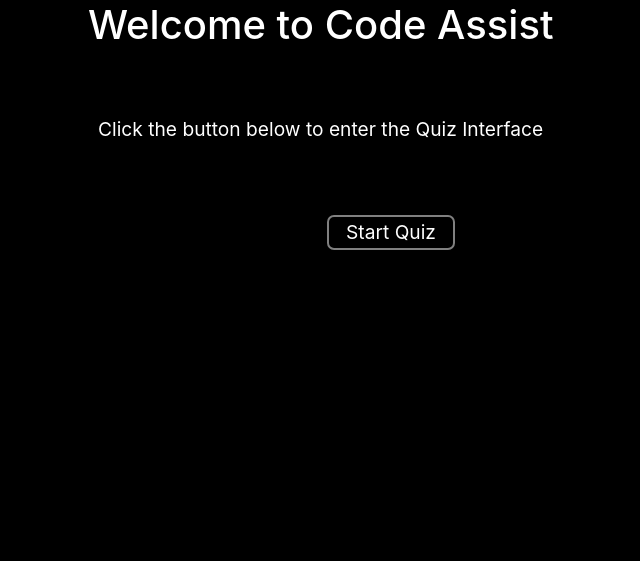
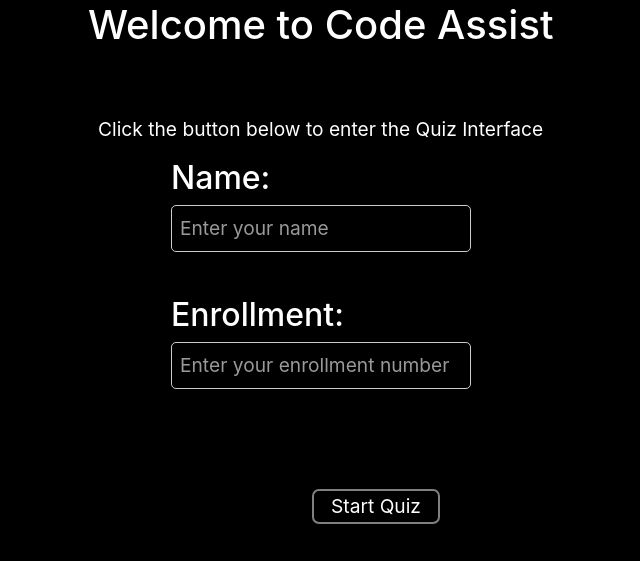
Before and after one commit to YashModi1804/CodeAssist, a Flask app: page / in a window 1280 px wide. Shown: the part 239-800 px from the top of the page, without its empty margins (319-959 px from the left). Run offline with Flask 3, Linux system fonts and the light colour scheme; some libraries are stand-ins or nearby versions.

Commit message:
input-fields

```diff
--- a/static/styles.css
+++ b/static/styles.css
@@ -241,6 +241,9 @@ body{
 #quiz-container h1, #quiz-container p,#quiz-container button {
   animation: rotateScaleColorFadeBlur 3s ease-in-out forwards;
 }
+.input-field{
+  animation: rotateScaleColorFadeBlur 3s ease-in-out forwards;
+}
 
 @keyframes fadeInOut {
   0% {
@@ -404,3 +407,33 @@ label.radio input:checked + span {
 #question::-webkit-scrollbar {
   margin-right: 0px; /* Adjust as needed to shift the scrollbar */
 }
+
+
+/* Style for labels */
+label {
+  display: block;
+  margin-bottom: 5px;
+  font-weight: bold;
+}
+
+/* Style for input fields */
+input[type="text"] {
+  width: 300px;
+  padding: 8px;
+  border: 1px solid #ccc;
+  border-radius: 5px;
+  box-sizing: border-box; /* Include padding and border in element's total width and height */
+  margin-bottom: 15px;
+}
+
+/* Style for placeholder text */
+input[type="text"]::placeholder {
+  color: #999;
+}
+
+/* Style for focus state */
+input[type="text"]:focus {
+  outline: none;
+  border-color: #66afe9; /* Change border color on focus */
+  box-shadow: 0 0 5px #66afe9; /* Add a subtle shadow on focus */
+}
--- a/templates/main.html
+++ b/templates/main.html
@@ -18,7 +18,15 @@
     <h1>Welcome to Code Assist </h1>
     <br><br>
     <p>Click the button below to enter the Quiz Interface</p>
+    <div class="input-field">
+    <!-- <label for="name">Name:</label> -->
+    <h2>Name:</h2>
+    <input type="text" id="name" name="name" placeholder="Enter your name"><br><br>
+    <h2>Enrollment:</h2>
+    <!-- <label for="enrollmentNo">Enrollment No:</label> -->
+    <input type="text" id="enrollmentNo" name="enrollmentNo" placeholder="Enter your enrollment number"><br><br>
     <button id="start-quiz-btn">Start Quiz</button>
+  </div>
   </div>
   <div class="thankyou">
     <h1>Thank You</h1>
```
